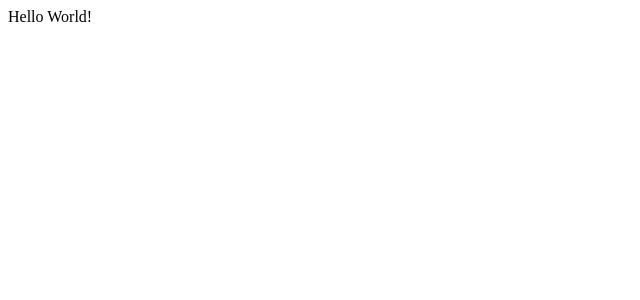
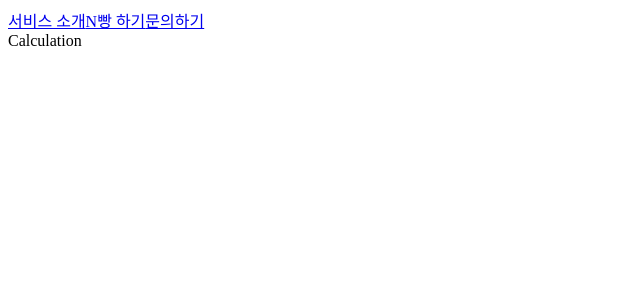
Before and after one commit to zzompang2/nbread2, a React (Create React App) app: page /#/calculation in a window 1280 px wide. Shown: the top 300 px of the page, without its empty margins (0-640 px from the left). Built offline with nearby package versions, Linux system fonts and the light colour scheme.

Commit message:
Create Navigation

```diff
--- a/package.json
+++ b/package.json
@@ -8,6 +8,7 @@
     "@testing-library/user-event": "^12.8.3",
     "react": "^17.0.2",
     "react-dom": "^17.0.2",
+    "react-router-dom": "^5.2.0",
     "react-scripts": "4.0.3",
     "web-vitals": "^1.1.2"
   },
--- a/src/App.js
+++ b/src/App.js
@@ -1,6 +1,17 @@
+import { HashRouter, Route } from "react-router-dom";
+import Navigation from "./routes/Navigation";
+import Home from "./routes/Home";
+import Calculation from "./routes/Calculation";
+import Inquiry from "./routes/Inquiry";
+
 function App() {
   return (
-    <div className="App">Hello World!</div>
+    <HashRouter>
+      <Navigation />
+      <Route exact path="/" component={Home} />
+      <Route path="/calculation" component={Calculation} />
+      <Route path="/inquiry" component={Inquiry} />
+    </HashRouter>
   );
 }
 
--- /dev/null
+++ b/src/routes/Calculation.js
@@ -0,0 +1,11 @@
+import React from 'react';
+// import { Link } from 'react-router-dom';
+
+function Calculation(props) {
+  console.log(props);
+	return (
+	  <div>Calculation</div>
+	);
+}
+
+export default Calculation;
--- /dev/null
+++ b/src/routes/Home.js
@@ -0,0 +1,11 @@
+import React from 'react';
+// import { Link } from 'react-router-dom';
+
+function Home(props) {
+  console.log(props);
+	return (
+      <div>Home</div>
+	);
+}
+
+export default Home;
--- /dev/null
+++ b/src/routes/Inquiry.js
@@ -0,0 +1,11 @@
+import React from 'react';
+// import { Link } from 'react-router-dom';
+
+function Inquiry(props) {
+  console.log(props);
+	return (
+	  <div>Inquiry</div>
+	);
+}
+
+export default Inquiry;
--- /dev/null
+++ b/src/routes/Navigation.js
@@ -0,0 +1,14 @@
+import React from 'react';
+import { Link } from "react-router-dom";
+
+function Navigation() {
+	return (
+		<div>
+			<Link to="/">서비스 소개</Link>
+			<Link to="/calculation">N빵 하기</Link>
+      <Link to="/inquiry">문의하기</Link>
+		</div>
+	)
+}
+
+export default Navigation;
```
Also changed, not shown: 1 other file (tests, documents, lock files or other folders).
